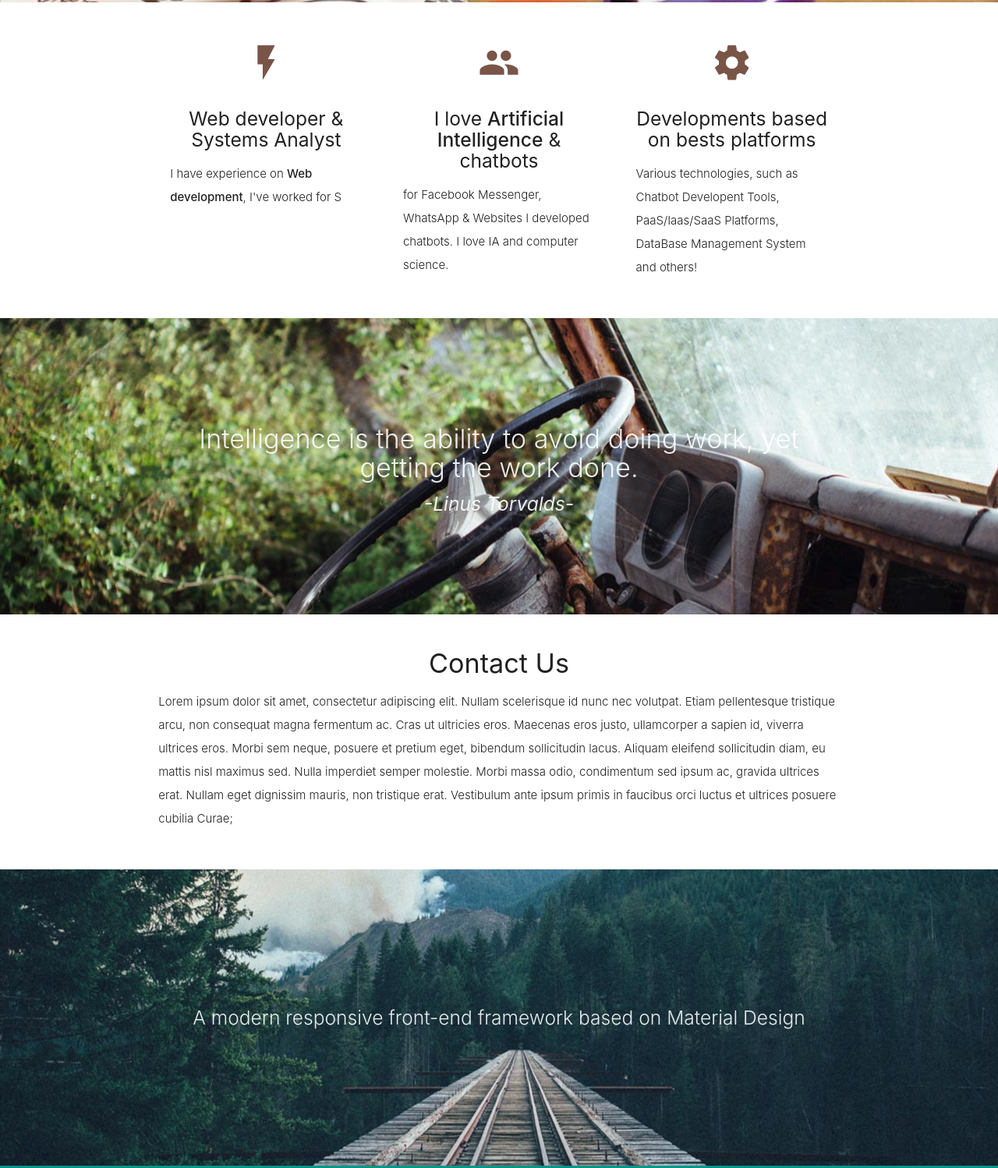
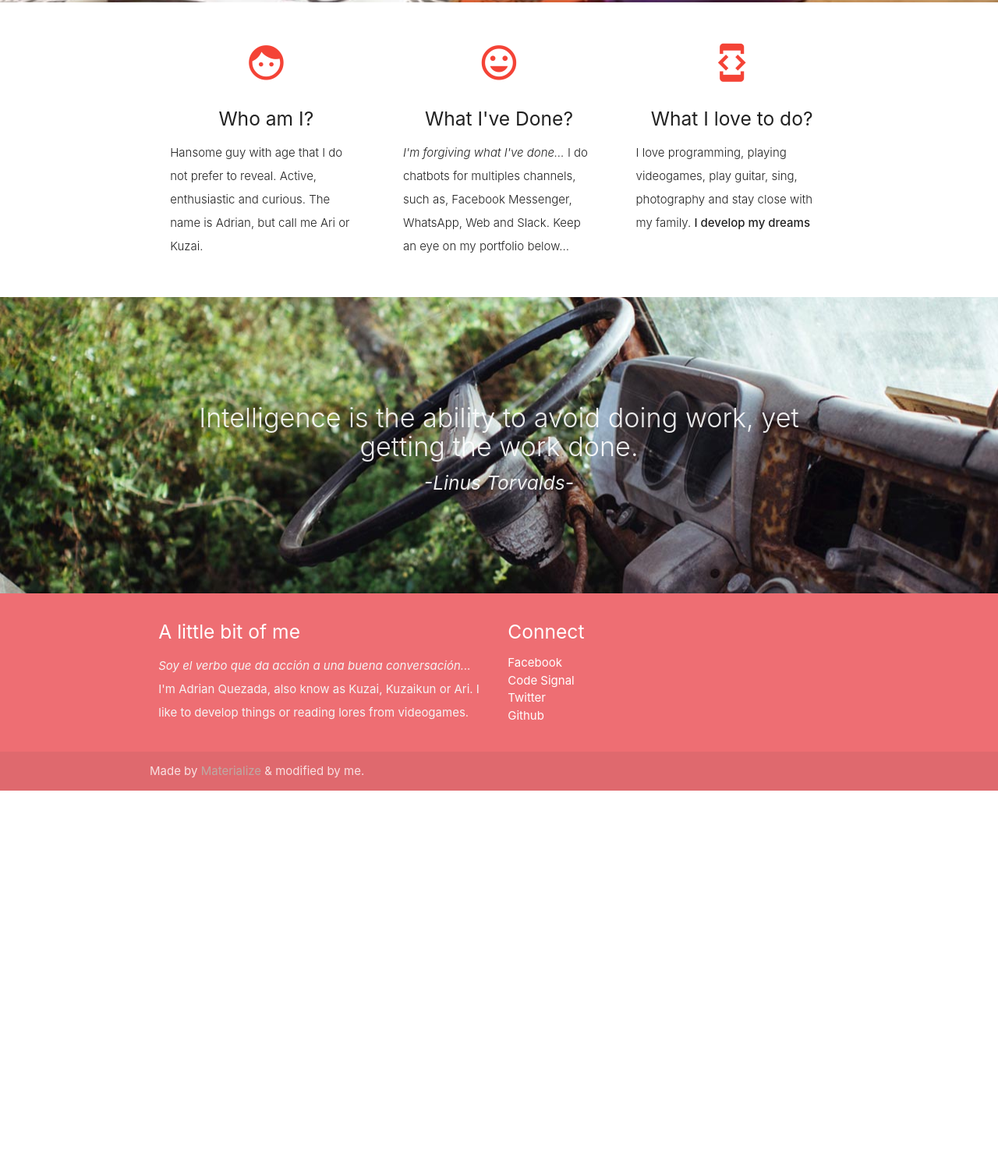
Before and after one commit to Kuzaikun/kuzaikun.github.io, a plain HTML site: page index.html in a window 1280 px wide. Shown: the part 441-1939 px from the top of the page at 78% size. After the commit the page ends 1455 px from the top, so only its background shows below. Drawn offline with nearby package versions, Linux system fonts and the light colour scheme.

Commit message:
This thing changed

```diff
--- a/index.html
+++ b/index.html
@@ -13,13 +13,13 @@
 <body>
   <nav class="white" role="navigation">
     <div class="nav-wrapper container">
-      <a id="logo-container" href="#" class="brand-logo">Logo</a>
+      <a id="logo-container" href="index.html" class="brand-logo">Class::DevelopIdeas</a>
       <ul class="right hide-on-med-and-down">
-        <li><a href="#">Navbar Link</a></li>
+        <li><a href="index.html">Home</a></li>
       </ul>
 
       <ul id="nav-mobile" class="sidenav">
-        <li><a href="#">Navbar Link</a></li>
+        <li><a href="index.html">Home</a></li>
       </ul>
       <a href="#" data-target="nav-mobile" class="sidenav-trigger"><i class="material-icons">menu</i></a>
     </div>
@@ -29,13 +29,10 @@
     <div class="section no-pad-bot">
       <div class="container">
         <br><br>
-        <h1 class="header center deep-purple-text text-lighten-2">Kuzaikun's Web</h1>
+        <h1 class="header center white-text">Kuzaikun's Web</h1>
         <div class="row center">
-          <h5 class="header col s12 light">Welcome to my website</h5>
+          <h5 class="header col s12 light purple-lighten-text">Welcome to my website</h5>
         </div>
-        <!--div class="row center">
-          <a href="http://materializecss.com/getting-started.html" id="download-button" class="btn-large waves-effect waves-light teal lighten-1">Get Started</a>
-        </div-->
         <br><br>
 
       </div>
@@ -43,36 +40,33 @@
     <div class="parallax"><img src="background1.jpg" alt="Background1"></div>
   </div>
 
-
   <div class="container">
     <div class="section">
 
-      <!--   Icon Section   -->
+      <!--   Icon Section  -->
       <div class="row">
         <div class="col s12 m4">
           <div class="icon-block">
-            <h2 class="center brown-text"><i class="material-icons">flash_on</i></h2>
-            <h5 class="center">Web developer & Systems Analyst</h5>
-
-            <p class="light">I have experience on <strong>Web development</strong>, I've worked for S</p>
+            <h2 class="center red-text"><i class="material-icons">face</i></h2>
+            <h5 class="center">Who am I?</h5>
+            <p class="light">Hansome guy with age that I do not prefer to reveal. Active, enthusiastic and curious. The name is Adrian, but call me Ari or Kuzai.</p>
           </div>
         </div>
 
         <div class="col s12 m4">
           <div class="icon-block">
-            <h2 class="center brown-text"><i class="material-icons">group</i></h2>
-            <h5 class="center">I love <strong>Artificial Intelligence</strong> & chatbots</h5>
+            <h2 class="center red-text"><i class="material-icons">mood</i></h2>
+            <h5 class="center">What I've Done?</h5>
 
-            <p class="light"> for Facebook Messenger, WhatsApp & Websites I developed chatbots. I love IA and computer science.</p>
+            <p class="light"><i>I'm forgiving what I've done...</i> I do chatbots for multiples channels, such as, Facebook Messenger, WhatsApp, Web and Slack. Keep an eye on my portfolio below...</p>
           </div>
         </div>
 
         <div class="col s12 m4">
           <div class="icon-block">
-            <h2 class="center brown-text"><i class="material-icons">settings</i></h2>
-            <h5 class="center">Developments based on bests platforms</h5>
-
-            <p class="light">Various technologies, such as Chatbot Developent Tools, PaaS/Iaas/SaaS Platforms, DataBase Management System and others!</p>
+            <h2 class="center red-text"><i class="material-icons">developer_mode</i></h2>
+            <h5 class="center">What I love to do?</h5>
+            <p class="light">I love programming, playing videogames, play guitar, sing, photography and stay close with my family. <strong>I develop my dreams</strong></p>
           </div>
         </div>
       </div>
@@ -92,58 +86,22 @@
     </div>
     <div class="parallax"><img src="background2.jpg" alt="Unsplashed background img 2"></div>
   </div>
-
-  <div class="container">
-    <div class="section">
-
-      <div class="row">
-        <div class="col s12 center">
-          <h3><i class="mdi-content-send brown-text"></i></h3>
-          <h4>Contact Us</h4>
-          <p class="left-align light">Lorem ipsum dolor sit amet, consectetur adipiscing elit. Nullam scelerisque id nunc nec volutpat. Etiam pellentesque tristique arcu, non consequat magna fermentum ac. Cras ut ultricies eros. Maecenas eros justo, ullamcorper a sapien id, viverra ultrices eros. Morbi sem neque, posuere et pretium eget, bibendum sollicitudin lacus. Aliquam eleifend sollicitudin diam, eu mattis nisl maximus sed. Nulla imperdiet semper molestie. Morbi massa odio, condimentum sed ipsum ac, gravida ultrices erat. Nullam eget dignissim mauris, non tristique erat. Vestibulum ante ipsum primis in faucibus orci luctus et ultrices posuere cubilia Curae;</p>
-        </div>
-      </div>
-
-    </div>
-  </div>
-
-
-  <div class="parallax-container valign-wrapper">
-    <div class="section no-pad-bot">
-      <div class="container">
-        <div class="row center">
-          <h5 class="header col s12 light">A modern responsive front-end framework based on Material Design</h5>
-        </div>
-      </div>
-    </div>
-    <div class="parallax"><img src="background3.jpg" alt="Unsplashed background img 3"></div>
-  </div>
-
-  <footer class="page-footer teal">
+  <footer class="page-footer #ef5350">
     <div class="container">
       <div class="row">
         <div class="col l6 s12">
-          <h5 class="white-text">A little bit of me...</h5>
+          <h5 class="white-text">A little bit of me</h5>
           <p class="grey-text text-lighten-4"><i>Soy el verbo que da acción a una buena conversación...</i> I'm Adrian Quezada, also know as Kuzai, Kuzaikun or Ari. I like to develop things or reading lores from videogames.</p>
 
 
         </div>
         <div class="col l3 s12">
-          <h5 class="white-text">Settings</h5>
-          <ul>
-            <li><a class="white-text" href="#!">Link 1</a></li>
-            <li><a class="white-text" href="#!">Link 2</a></li>
-            <li><a class="white-text" href="#!">Link 3</a></li>
-            <li><a class="white-text" href="#!">Link 4</a></li>
-          </ul>
-        </div>
-        <div class="col l3 s12">
           <h5 class="white-text">Connect</h5>
           <ul>
-            <li><a class="white-text" href="#!">Link 1</a></li>
-            <li><a class="white-text" href="#!">Link 2</a></li>
-            <li><a class="white-text" href="#!">Link 3</a></li>
-            <li><a class="white-text" href="#!">Link 4</a></li>
+            <li><a class="white-text" href="http://www.facebook.com/kuzaikun">Facebook</a></li>
+            <li><a class="white-text" href="https://app.codesignal.com/profile/kuzaikun">Code Signal</a></li>
+            <li><a class="white-text" href="https://twitter.com/Kuzaikun">Twitter</a></li>
+            <li><a class="white-text" href="https://github.com/Kuzaikun">Github</a></li>
           </ul>
         </div>
       </div>
@@ -155,7 +113,6 @@
     </div>
   </footer>
 
-
   <!--  Scripts-->
   <script src="https://code.jquery.com/jquery-2.1.1.min.js"></script>
   <script src="js/materialize.js"></script>
```
